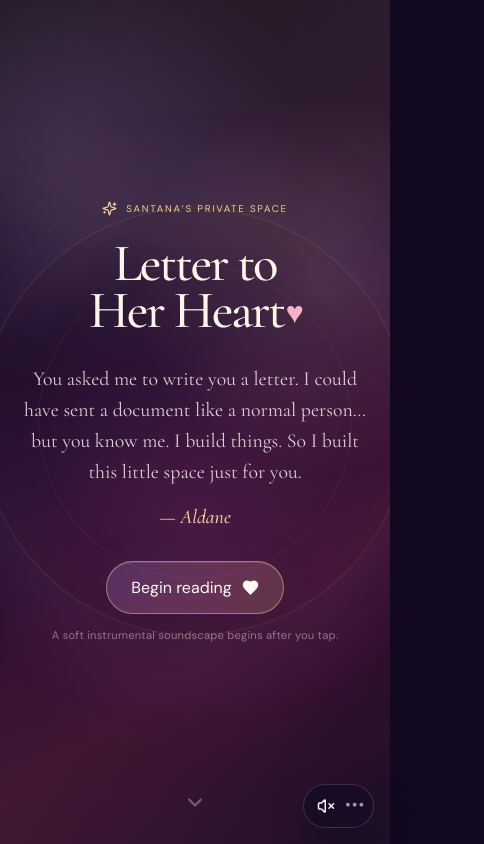
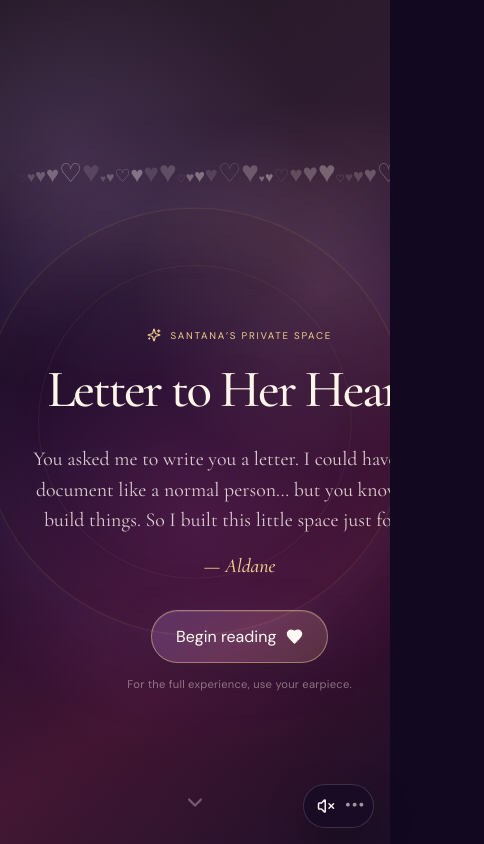
Before and after one commit to FxChappa/letter-to-her-heart, a React (Vite) app: page / in a window 390 px wide. Shown: the top 844 px of the page, 484 px wide, since content can reach past the window. Built offline with nearby package versions, Linux system fonts and the light colour scheme.

Commit message:
Add mobile unlock experience and second letter flow

```diff
--- a/src/main.tsx
+++ b/src/main.tsx
@@ -1,6 +1,6 @@
-import React, { useEffect, useMemo, useRef, useState } from 'react';
+import React, { FormEvent, useEffect, useMemo, useRef, useState } from 'react';
 import { createRoot } from 'react-dom/client';
-import { Heart, Volume2, VolumeX, ChevronDown, Sparkles } from 'lucide-react';
+import { ChevronDown, Heart, LockKeyhole, Sparkles, Volume2, VolumeX } from 'lucide-react';
 import './styles.css';
 
 import type { Chapter } from './types';
@@ -8,298 +8,131 @@ import { chapters1 } from './chapters1';
 import { chapters2 } from './chapters2';
 import { chapters3 } from './chapters3';
 import { chapters4 } from './chapters4';
+import { secondLetter } from './secondLetter';
 
-const chapters: Chapter[] = [...chapters1, ...chapters2, ...chapters3, ...chapters4];
+const firstLetter: Chapter[] = [...chapters1, ...chapters2, ...chapters3, ...chapters4];
+const messages = ['Keep going, beautiful.','I’m right here with you.','There’s more on my heart.','You look beautiful reading this.','Thank you for holding my heart gently.','Don’t stop now, Santana.','This next part matters.','Still with me, beautiful?'];
+const normalize = (value: string) => value.toLowerCase().replace(/[’‘`]/g, "'").replace(/[^a-z0-9\s']/g, '').replace(/\s+/g, ' ').trim();
 
 function useAmbientAudio() {
   const contextRef = useRef<AudioContext | null>(null);
   const masterRef = useRef<GainNode | null>(null);
   const schedulerRef = useRef<number | null>(null);
   const [playing, setPlaying] = useState(false);
-  const [volume, setVolumeState] = useState(0.32);
+  const [volume, setVolumeState] = useState(0.42);
 
   const scheduleChord = (context: AudioContext, destination: AudioNode, index: number) => {
-    const progressions = [
-      [146.83, 174.61, 220.0, 261.63],
-      [130.81, 164.81, 196.0, 246.94],
-      [110.0, 146.83, 174.61, 220.0],
-      [123.47, 146.83, 185.0, 220.0],
-    ];
+    const progressions = [[146.83,174.61,220,261.63],[130.81,164.81,196,246.94],[110,146.83,174.61,220],[123.47,146.83,185,220]];
     const chord = progressions[index % progressions.length];
     const now = context.currentTime;
-
     chord.forEach((frequency, noteIndex) => {
       const oscillator = context.createOscillator();
       const gain = context.createGain();
       const filter = context.createBiquadFilter();
-
       oscillator.type = noteIndex === 0 ? 'sine' : 'triangle';
       oscillator.frequency.setValueAtTime(frequency / (noteIndex === 0 ? 2 : 1), now);
       oscillator.detune.setValueAtTime((noteIndex - 1.5) * 2.2, now);
-      filter.type = 'lowpass';
-      filter.frequency.setValueAtTime(720 + noteIndex * 80, now);
-      filter.Q.value = 0.4;
-
+      filter.type = 'lowpass'; filter.frequency.setValueAtTime(760 + noteIndex * 90, now); filter.Q.value = 0.35;
       gain.gain.setValueAtTime(0.0001, now);
-      gain.gain.exponentialRampToValueAtTime(noteIndex === 0 ? 0.075 : 0.028, now + 2.4);
+      gain.gain.exponentialRampToValueAtTime(noteIndex === 0 ? 0.09 : 0.034, now + 2.2);
       gain.gain.exponentialRampToValueAtTime(0.0001, now + 11.8);
-
       oscillator.connect(filter).connect(gain).connect(destination);
-      oscillator.start(now);
-      oscillator.stop(now + 12);
+      oscillator.start(now); oscillator.stop(now + 12);
     });
-
     const shimmer = context.createOscillator();
     const shimmerGain = context.createGain();
-    shimmer.type = 'sine';
-    shimmer.frequency.setValueAtTime(chord[2] * 2, now + 1.5);
+    shimmer.type = 'sine'; shimmer.frequency.setValueAtTime(chord[2] * 2, now + 1.5);
     shimmerGain.gain.setValueAtTime(0.0001, now + 1.5);
-    shimmerGain.gain.exponentialRampToValueAtTime(0.012, now + 2.1);
+    shimmerGain.gain.exponentialRampToValueAtTime(0.014, now + 2.1);
     shimmerGain.gain.exponentialRampToValueAtTime(0.0001, now + 5.8);
-    shimmer.connect(shimmerGain).connect(destination);
-    shimmer.start(now + 1.5);
-    shimmer.stop(now + 6);
+    shimmer.connect(shimmerGain).connect(destination); shimmer.start(now + 1.5); shimmer.stop(now + 6);
   };
 
   const stop = () => {
     if (schedulerRef.current !== null) window.clearInterval(schedulerRef.current);
     schedulerRef.current = null;
-
-    const context = contextRef.current;
-    const master = masterRef.current;
+    const context = contextRef.current; const master = masterRef.current;
     if (context && master) {
       master.gain.cancelScheduledValues(context.currentTime);
       master.gain.setValueAtTime(Math.max(master.gain.value, 0.0001), context.currentTime);
-      master.gain.exponentialRampToValueAtTime(0.0001, context.currentTime + 1.1);
-      window.setTimeout(() => void context.close(), 1250);
+      master.gain.exponentialRampToValueAtTime(0.0001, context.currentTime + 0.9);
+      window.setTimeout(() => void context.close(), 1000);
     }
-
-    contextRef.current = null;
-    masterRef.current = null;
-    setPlaying(false);
+    contextRef.current = null; masterRef.current = null; setPlaying(false);
   };
 
   const start = async () => {
     if (playing) return;
-
-    const AudioContextClass = window.AudioContext ??
-      (window as typeof window & { webkitAudioContext?: typeof AudioContext }).webkitAudioContext;
+    const AudioContextClass = window.AudioContext ?? (window as typeof window & { webkitAudioContext?: typeof AudioContext }).webkitAudioContext;
     if (!AudioContextClass) return;
-
-    const context = new AudioContextClass();
-    await context.resume();
-
-    const master = context.createGain();
-    const compressor = context.createDynamicsCompressor();
-    const warmFilter = context.createBiquadFilter();
-    warmFilter.type = 'lowpass';
-    warmFilter.frequency.value = 1250;
-    warmFilter.Q.value = 0.35;
-    compressor.threshold.value = -25;
-    compressor.knee.value = 22;
-    compressor.ratio.value = 3;
-    compressor.attack.value = 0.12;
-    compressor.release.value = 0.8;
-
+    const context = new AudioContextClass(); await context.resume();
+    const master = context.createGain(); const compressor = context.createDynamicsCompressor(); const warmFilter = context.createBiquadFilter();
+    warmFilter.type = 'lowpass'; warmFilter.frequency.value = 1350; warmFilter.Q.value = 0.3;
+    compressor.threshold.value = -24; compressor.knee.value = 20; compressor.ratio.value = 3; compressor.attack.value = 0.1; compressor.release.value = 0.75;
     master.gain.setValueAtTime(0.0001, context.currentTime);
     master.connect(warmFilter).connect(compressor).connect(context.destination);
-    master.gain.exponentialRampToValueAtTime(volume, context.currentTime + 2.8);
-
-    let chordIndex = 0;
-    scheduleChord(context, master, chordIndex++);
+    master.gain.exponentialRampToValueAtTime(volume, context.currentTime + 2.2);
+    let chordIndex = 0; scheduleChord(context, master, chordIndex++);
     schedulerRef.current = window.setInterval(() => scheduleChord(context, master, chordIndex++), 9400);
-
-    contextRef.current = context;
-    masterRef.current = master;
-    setPlaying(true);
+    contextRef.current = context; masterRef.current = master; setPlaying(true);
   };
 
   const setVolume = (nextVolume: number) => {
     setVolumeState(nextVolume);
-    const context = contextRef.current;
-    const master = masterRef.current;
-    if (context && master) {
-      master.gain.cancelScheduledValues(context.currentTime);
-      master.gain.linearRampToValueAtTime(nextVolume, context.currentTime + 0.18);
-    }
+    const context = contextRef.current; const master = masterRef.current;
+    if (context && master) { master.gain.cancelScheduledValues(context.currentTime); master.gain.linearRampToValueAtTime(nextVolume, context.currentTime + 0.18); }
   };
-
   useEffect(() => () => stop(), []);
   return { playing, volume, start, stop, setVolume };
 }
 
-function App() {
-  const [entered, setEntered] = useState(false);
-  const [progress, setProgress] = useState(0);
-  const [controlsOpen, setControlsOpen] = useState(false);
-  const { playing, volume, start, stop, setVolume } = useAmbientAudio();
-  const stars = useMemo(() => Array.from({ length: 34 }, (_, index) => ({
-    id: index,
-    left: `${(index * 37 + 9) % 100}%`,
-    top: `${(index * 61 + 7) % 100}%`,
-    delay: `${(index % 11) * 0.7}s`,
-    duration: `${6 + (index % 5)}s`,
-    size: `${1 + (index % 3)}px`,
-  })), []);
-
-  useEffect(() => {
-    const onScroll = () => {
-      const maximum = document.documentElement.scrollHeight - window.innerHeight;
-      setProgress(maximum > 0 ? Math.min(100, (window.scrollY / maximum) * 100) : 0);
-    };
-    onScroll();
-    window.addEventListener('scroll', onScroll, { passive: true });
-    return () => window.removeEventListener('scroll', onScroll);
-  }, []);
-
-  useEffect(() => {
-    const elements = Array.from(document.querySelectorAll<HTMLElement>('[data-reveal]'));
-    if (!('IntersectionObserver' in window)) {
-      elements.forEach((element) => element.classList.add('is-visible'));
-      return undefined;
+function ChapterCard({ chapter, index, phase }: { chapter: Chapter; index: number; phase: 'first' | 'second' }) {
+  return <article className={`chapter chapter--${phase}`} data-reveal data-chapter={`${phase}-${index}`}>
+    <header><span>{chapter.eyebrow}</span><h2>{chapter.title}</h2><div className="rule" aria-hidden="true"><Heart size={12} fill="currentColor" /></div></header>
+    <div className="prose">{chapter.paragraphs.map((paragraph, paragraphIndex) => <p className={paragraphIndex === 0 && index === 0 ? 'dropcap' : undefined} key={`${phase}-${index}-${paragraphIndex}`}>{paragraph}</p>)}</div>
+    <div className="chapter__number" aria-hidden="true">{String(index + 1).padStart(2, '0')}</div>
+  </article>;
 }
 
-    const observer = new IntersectionObserver((entries) => {
-      entries.forEach((entry) => {
-        if (entry.isIntersecting) {
-          entry.target.classList.add('is-visible');
-          observer.unobserve(entry.target);
-        }
-      });
-    }, { threshold: 0.12, rootMargin: '0px 0px -8% 0px' });
+function App() {
+  const [entered, setEntered] = useState(false); const [progress, setProgress] = useState(0); const [controlsOpen, setControlsOpen] = useState(false);
+  const [answer, setAnswer] = useState(''); const [unlockError, setUnlockError] = useState(false); const [hint, setHint] = useState(0);
+  const [unlocked, setUnlocked] = useState(false); const [unlocking, setUnlocking] = useState(false); const [toast, setToast] = useState<string | null>(null);
+  const seenChapters = useRef(new Set<string>()); const toastTimer = useRef<number | null>(null);
+  const { playing, volume, start, stop, setVolume } = useAmbientAudio();
+  const hearts = useMemo(() => Array.from({ length: 34 }, (_, index) => ({ id:index,left:`${(index*29+4)%100}%`,delay:`-${(index*.83)%14}s`,duration:`${8+(index%7)*1.2}s`,size:`${10+(index%6)*4}px`,drift:`${-22+(index%9)*6}px`,opacity:`${.12+(index%5)*.06}`,symbol:index%4===0?'♡':'♥' })), []);
 
-    elements.forEach((element) => observer.observe(element));
-    return () => observer.disconnect();
-  }, []);
+  useEffect(() => { const onScroll=()=>{const maximum=document.documentElement.scrollHeight-window.innerHeight;setProgress(maximum>0?Math.min(100,(window.scrollY/maximum)*100):0)};onScroll();window.addEventListener('scroll',onScroll,{passive:true});return()=>window.removeEventListener('scroll',onScroll)},[]);
+  useEffect(() => {
+    const elements=Array.from(document.querySelectorAll<HTMLElement>('[data-reveal]'));
+    const observer=new IntersectionObserver(entries=>entries.forEach(entry=>{if(!entry.isIntersecting)return;const element=entry.target as HTMLElement;element.classList.add('is-visible');const id=element.dataset.chapter;if(id&&!seenChapters.current.has(id)){seenChapters.current.add(id);if(seenChapters.current.size>1){setToast(messages[(seenChapters.current.size-2)%messages.length]);if(toastTimer.current)window.clearTimeout(toastTimer.current);toastTimer.current=window.setTimeout(()=>setToast(null),3000)}}}),{threshold:.32,rootMargin:'0px 0px -18% 0px'});
+    elements.forEach(element=>observer.observe(element));return()=>observer.disconnect();
+  },[unlocked]);
 
-  const begin = async () => {
-    setEntered(true);
-    await start();
-    window.setTimeout(() => document.getElementById('letter')?.scrollIntoView({ behavior: 'smooth' }), 420);
-  };
+  const begin=async()=>{setEntered(true);await start();window.setTimeout(()=>document.getElementById('letter')?.scrollIntoView({behavior:'smooth'}),350)};
+  const submitUnlock=(event:FormEvent)=>{event.preventDefault();const accepted=['i want a lifetime of nights with you','a lifetime of nights with you','lifetime of nights with you'];if(!accepted.includes(normalize(answer))){setUnlockError(true);window.setTimeout(()=>setUnlockError(false),650);return}setUnlocking(true);window.setTimeout(()=>{setUnlocked(true);setUnlocking(false);setToast('You remembered. ❤️');window.setTimeout(()=>{document.getElementById('second-letter')?.scrollIntoView({behavior:'smooth'});window.setTimeout(()=>setToast(null),2500)},350)},1300)};
 
-  return (
-    <main className={entered ? 'experience experience--entered' : 'experience'}>
-      <div className="progress" style={{ transform: `scaleX(${progress / 100})` }} aria-hidden="true" />
-      <div className="grain" aria-hidden="true" />
-      <div className="stars" aria-hidden="true">
-        {stars.map((star) => (
-          <span
-            key={star.id}
-            style={{
-              left: star.left,
-              top: star.top,
-              animationDelay: star.delay,
-              animationDuration: star.duration,
-              width: star.size,
-              height: star.size,
-            }}
-          />
-        ))}
-      </div>
-
+  return <main className={entered?'experience experience--entered':'experience'}>
+    <div className="progress" style={{transform:`scaleX(${progress/100})`}} aria-hidden="true"/><div className="grain" aria-hidden="true"/>
     <section className="hero" aria-labelledby="page-title">
-        <div className="hero__halo hero__halo--outer" aria-hidden="true" />
-        <div className="hero__halo hero__halo--inner" aria-hidden="true" />
-        <div className="hero__content">
-          <p className="kicker"><Sparkles size={15} /> Santana’s private space</p>
-          <h1 id="page-title">Letter to Her Heart<span aria-hidden="true">♥</span></h1>
-          <p className="intro-copy">
-            You asked me to write you a letter. I could have sent a document like a normal person… but you know me. I build things. So I built this little space just for you.
-          </p>
-          <p className="signature">— Aldane</p>
-          <button className="begin" type="button" onClick={begin}>
-            Begin reading <Heart size={17} fill="currentColor" />
-          </button>
-          <p className="sound-note">A soft instrumental soundscape begins after you tap.</p>
-        </div>
-        <a className="scroll-hint" href="#letter" aria-label="Go to the letter">
-          <ChevronDown />
-        </a>
+      <div className="heart-rain" aria-hidden="true">{hearts.map(heart=><span key={heart.id} style={{left:heart.left,animationDelay:heart.delay,animationDuration:heart.duration,fontSize:heart.size,opacity:heart.opacity,'--drift':heart.drift} as React.CSSProperties}>{heart.symbol}</span>)}</div>
+      <div className="hero__halo hero__halo--outer" aria-hidden="true"/><div className="hero__halo hero__halo--inner" aria-hidden="true"/>
+      <div className="hero__content"><p className="kicker"><Sparkles size={14}/> Santana’s private space</p><h1 id="page-title">Letter to Her Heart<span aria-hidden="true">♥</span></h1><p className="intro-copy">You asked me to write you a letter. I could have sent a document like a normal person… but you know me. I build things. So I built this little space just for you.</p><p className="signature">— Aldane</p><button className="begin" type="button" onClick={begin}>Begin reading <Heart size={17} fill="currentColor"/></button><p className="sound-note">For the full experience, use your earpiece.</p></div>
+      <a className="scroll-hint" href="#letter" aria-label="Go to the letter"><ChevronDown/></a>
     </section>
-
-      <section id="letter" className="letter" aria-label="Letter to Santana">
-        <div className="letter__opening" data-reveal>
-          <span>Written slowly. Meant to be felt.</span>
-          <Heart size={14} fill="currentColor" aria-hidden="true" />
-        </div>
-
-        {chapters.map((chapter, index) => (
-          <article className="chapter" key={chapter.title} data-reveal>
-            <header>
-              <span>{chapter.eyebrow}</span>
-              <h2>{chapter.title}</h2>
-              <div className="rule" aria-hidden="true"><Heart size={12} fill="currentColor" /></div>
-            </header>
-            <div className="prose">
-              {chapter.paragraphs.map((paragraph, paragraphIndex) => (
-                <p
-                  className={paragraphIndex === 0 && index === 0 ? 'dropcap' : undefined}
-                  key={`${index}-${paragraphIndex}`}
-                >
-                  {paragraph}
-                </p>
-              ))}
-            </div>
-            <div className="chapter__number" aria-hidden="true">{String(index + 1).padStart(2, '0')}</div>
-          </article>
-        ))}
-
-        <footer className="ending" data-reveal>
-          <Heart size={34} fill="currentColor" />
-          <p>Built with intention.<br />Written from the heart.</p>
-          <span>For Santana, always.</span>
-        </footer>
+    <section id="letter" className="letter" aria-label="First letter to Santana">
+      <div className="letter__opening" data-reveal><span>Written slowly. Meant to be felt.</span><Heart size={14} fill="currentColor"/></div>
+      {firstLetter.map((chapter,index)=><ChapterCard chapter={chapter} index={index} phase="first" key={`first-${chapter.title}`}/>)}
+      <section className={`unlock ${unlocking?'unlock--opening':''}`} data-reveal aria-labelledby="unlock-title">
+        <div className="unlock__hearts" aria-hidden="true">♡ ♥ ♡</div><LockKeyhole size={25}/><p className="unlock__eyebrow">One more chapter</p><h2 id="unlock-title">Complete the sentence…</h2><blockquote>“I don’t want another night with you…”</blockquote>
+        <form onSubmit={submitUnlock} className={unlockError?'unlock__form unlock__form--error':'unlock__form'}><label htmlFor="answer">Your answer</label><input id="answer" value={answer} onChange={event=>setAnswer(event.target.value)} autoComplete="off" placeholder="Finish the thought"/><button type="submit">Unlock the next letter <Heart size={16} fill="currentColor"/></button></form>
+        <button className="hint" type="button" onClick={()=>setHint(current=>Math.min(2,current+1))}>Need a hint?</button>{hint>0&&<p className="hint__text">{hint===1?'It is not about remembering one night.':'Think about how long I want us to have.'}</p>}{unlocking&&<div className="unlock__success"><Heart fill="currentColor"/><span>You remembered.</span></div>}
       </section>
-
-      <aside className={controlsOpen ? 'audio audio--open' : 'audio'} aria-label="Sound controls">
-        {controlsOpen && (
-          <div className="audio__panel">
-            <label htmlFor="volume">Atmosphere</label>
-            <input
-              id="volume"
-              type="range"
-              min="0.08"
-              max="0.5"
-              step="0.01"
-              value={volume}
-              onChange={(event) => setVolume(Number(event.target.value))}
-              aria-label="Background sound volume"
-            />
-          </div>
-        )}
-        <button
-          className="audio__button"
-          type="button"
-          onClick={() => {
-            if (playing) stop(); else void start();
-            setControlsOpen(false);
-          }}
-          onContextMenu={(event) => {
-            event.preventDefault();
-            setControlsOpen((value) => !value);
-          }}
-          aria-label={playing ? 'Turn background sound off' : 'Turn background sound on'}
-        >
-          {playing ? <Volume2 size={18} /> : <VolumeX size={18} />}
-          <span>{playing ? 'Sound on' : 'Sound off'}</span>
-        </button>
-        <button
-          className="audio__settings"
-          type="button"
-          onClick={() => setControlsOpen((value) => !value)}
-          aria-label="Adjust background sound volume"
-          aria-expanded={controlsOpen}
-        >
-          •••
-        </button>
-      </aside>
-    </main>
-  );
+      {unlocked&&<section id="second-letter" className="second-letter" aria-label="Second letter to Santana"><div className="second-letter__opening" data-reveal><span>Continue if you dare</span><h2>This next letter is different.</h2><p>Still me. Just a side of me you’ve already met before.</p></div>{secondLetter.map((chapter,index)=><ChapterCard chapter={chapter} index={index} phase="second" key={`second-${chapter.title}`}/>) }<footer className="ending" data-reveal><Heart size={34} fill="currentColor"/><p>Not another night.<br/>A whole life with you.</p><span>— Aldane</span></footer></section>}
+    </section>
+    {toast&&<div className="heart-toast" role="status"><span className="heart-toast__burst">♥</span><p>{toast}</p></div>}
+    <aside className={controlsOpen?'audio audio--open':'audio'} aria-label="Sound controls">{controlsOpen&&<div className="audio__panel"><label htmlFor="volume">Atmosphere</label><input id="volume" type="range" min="0.1" max="0.68" step="0.01" value={volume} onChange={event=>setVolume(Number(event.target.value))}/></div>}<button className="audio__button" type="button" onClick={()=>{if(playing)stop();else void start();setControlsOpen(false)}} aria-label={playing?'Turn background sound off':'Turn background sound on'}>{playing?<Volume2 size={18}/>:<VolumeX size={18}/>}<span>{playing?'Sound on':'Sound off'}</span></button><button className="audio__settings" type="button" onClick={()=>setControlsOpen(value=>!value)} aria-label="Adjust volume" aria-expanded={controlsOpen}>•••</button></aside>
+  </main>;
 }
 
-createRoot(document.getElementById('root')!).render(
-  <React.StrictMode>
-    <App />
-  </React.StrictMode>,
-);
+createRoot(document.getElementById('root')!).render(<React.StrictMode><App/></React.StrictMode>);
```
Lines whose indentation alone changed are shown as unchanged.
